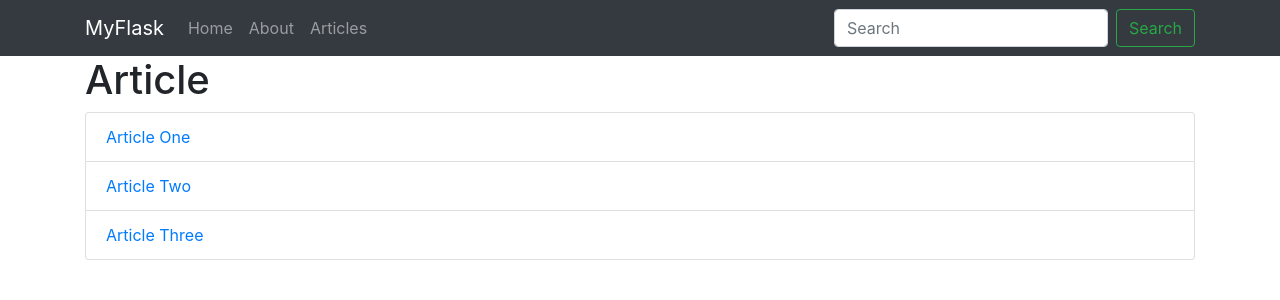
After one commit to rizkisadewa/Flask-Python-Tutorial, a Flask app: page /articles in a window 1280 px wide. The commit adds this page. Shown: the top 300 px of the page. Run offline with Flask 2, Linux system fonts and the light colour scheme; some libraries are stand-ins or nearby versions.

Commit message:
add: includes, layout, data, route

```diff
--- a/app.py
+++ b/app.py
@@ -1,11 +1,26 @@
 from flask import Flask, render_template
+from data import Articles #import the data from data.py
 
 app = Flask(__name__)
+#use the function of Article() so that we can return the value of the data
+Articles = Articles()
 
 # Create a route
 @app.route('/')
 def index():
     return render_template('home.html')
 
+@app.route('/about')
+def about():
+    return render_template('about.html')
+
+@app.route('/articles')
+def articles():
+    return render_template('articles.html', articles=Articles)
+
+@app.route('/article/<string:id>/')
+def article(id):
+    return render_template('article.html', id=id)
+
 if __name__ == '__main__':
     app.run(debug=True)
--- /dev/null
+++ b/templates/about.html
@@ -0,0 +1,6 @@
+{% extends 'layout.html' %}
+
+{% block body %}
+<h1>About Us</h1>
+<p>Lorem ipsum dolor sit amet, consectetur adipisicing elit, sed do eiusmod tempor incididunt ut labore et dolore magna aliqua. Ut enim ad minim veniam, quis nostrud exercitation ullamco laboris nisi ut aliquip ex ea commodo consequat. Duis aute irure dolor in reprehenderit in voluptate velit esse cillum dolore eu fugiat nulla pariatur. Excepteur sint occaecat cupidatat non proident, sunt in culpa qui officia deserunt mollit anim id est laborum.</p>
+{% endblock %}
--- /dev/null
+++ b/templates/article.html
@@ -0,0 +1,5 @@
+{% extends 'layout.html' %}
+
+{% block body %}
+  <h1>{{id}}</h1>
+{% endblock %}
--- /dev/null
+++ b/templates/articles.html
@@ -0,0 +1,11 @@
+{% extends 'layout.html' %}
+
+{% block body %}
+  <h1>Article</h1>
+  <ul class="list-group">
+    {% for article in articles %}
+      <li class="list-group-item"><a href="article/{{article.id}}">{{article.title}}</a></li>
+    {% endfor %}
+  </ul>
+
+{% endblock %}
--- /dev/null
+++ b/templates/includes/_navbar.html
@@ -0,0 +1,26 @@
+<nav class="navbar navbar-expand-md navbar-dark bg-dark navbar-default">
+  <div class="container">
+    <a class="navbar-brand" href="#">MyFlask</a>
+    <button class="navbar-toggler" type="button" data-toggle="collapse" data-target="#navbarsExampleDefault" aria-controls="navbarsExampleDefault" aria-expanded="false" aria-label="Toggle navigation">
+      <span class="navbar-toggler-icon"></span>
+    </button>
+
+    <div class="collapse navbar-collapse" id="navbarsExampleDefault">
+      <ul class="navbar-nav mr-auto">
+        <li class="nav-item">
+          <a class="nav-link" href="/">Home</a>
+        </li>
+        <li class="nav-item">
+          <a class="nav-link" href="/about">About</a>
+        </li>
+        <li class="nav-item">
+          <a class="nav-link" href="/articles">Articles</a>
+        </li>
+      </ul>
+      <form class="form-inline my-2 my-lg-0">
+        <input class="form-control mr-sm-2" type="text" placeholder="Search" aria-label="Search">
+        <button class="btn btn-outline-success my-2 my-sm-0" type="submit">Search</button>
+      </form>
+    </div>
+  </div>
+</nav>
--- a/templates/layout.html
+++ b/templates/layout.html
@@ -3,9 +3,17 @@
   <head>
     <meta charset="utf-8">
     <title>My Flask</title>
+    <link rel="stylesheet" href="https://stackpath.bootstrapcdn.com/bootstrap/4.1.3/css/bootstrap.min.css" integrity="sha384-MCw98/SFnGE8fJT3GXwEOngsV7Zt27NXFoaoApmYm81iuXoPkFOJwJ8ERdknLPMO" crossorigin="anonymous">
   </head>
   <body>
+    {% include 'includes/_navbar.html' %}
     <!-- using the layout -->
-    {% block body %} {% endblock %}
+    <div class="container">
+        {% block body %} {% endblock %}
+    </div>
+
+    <script src="https://code.jquery.com/jquery-3.3.1.slim.min.js" integrity="sha384-q8i/X+965DzO0rT7abK41JStQIAqVgRVzpbzo5smXKp4YfRvH+8abtTE1Pi6jizo" crossorigin="anonymous"></script>
+    <script src="https://cdnjs.cloudflare.com/ajax/libs/popper.js/1.14.3/umd/popper.min.js" integrity="sha384-ZMP7rVo3mIykV+2+9J3UJ46jBk0WLaUAdn689aCwoqbBJiSnjAK/l8WvCWPIPm49" crossorigin="anonymous"></script>
+    <script src="https://stackpath.bootstrapcdn.com/bootstrap/4.1.3/js/bootstrap.min.js" integrity="sha384-ChfqqxuZUCnJSK3+MXmPNIyE6ZbWh2IMqE241rYiqJxyMiZ6OW/JmZQ5stwEULTy" crossorigin="anonymous"></script>
   </body>
 </html>
```
Also changed, not shown: data.py (added, +25 -0 lines), templates/home.html (+7 -1 lines).
